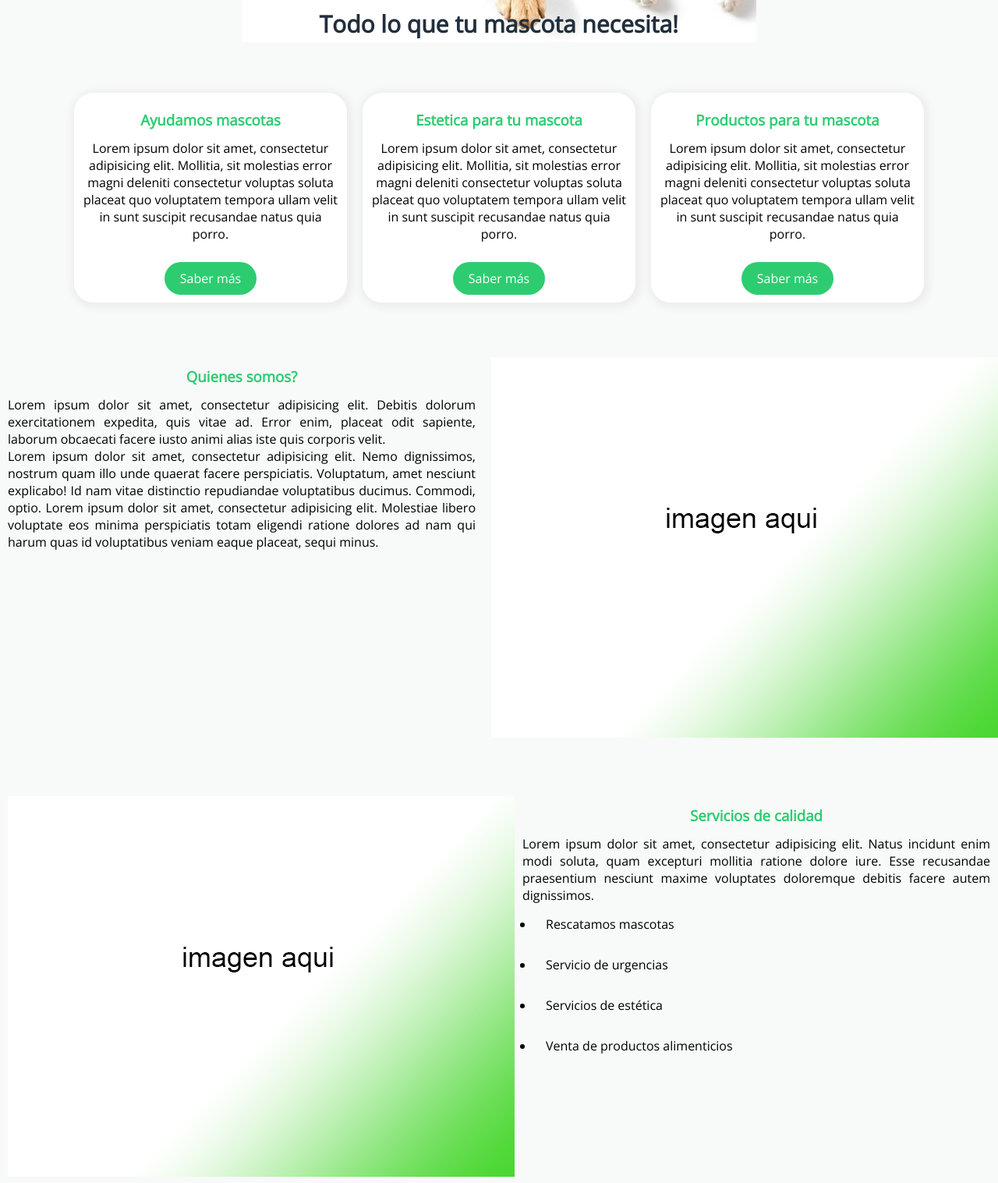
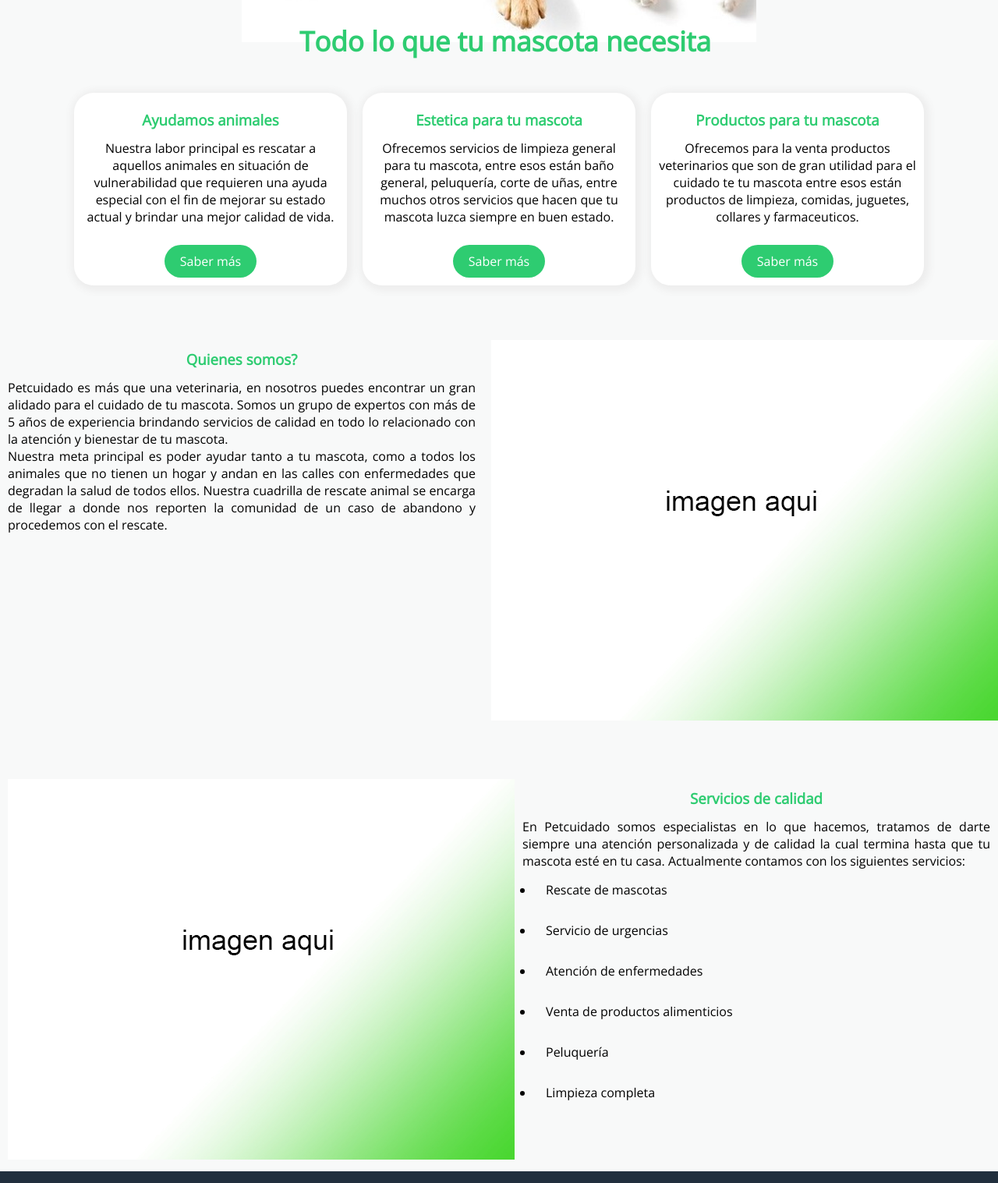
Before and after one commit to alexandergr27/petCuidado, a plain HTML site: page index.html in a window 1280 px wide. Shown: the part 400-1917 px from the top of the page at 78% size. Drawn offline with nearby package versions, Linux system fonts and the light colour scheme.

Commit message:
Cambiando el texto de las cosas

```diff
--- a/css/stylesPetCuidado.css
+++ b/css/stylesPetCuidado.css
@@ -92,13 +92,14 @@
 .imageText {
 
 	position: absolute;
-	top: 87%;
-	left: 32%;
+	top: 92%;
+	left: 30%;
 
-	font-size: 30px;
+	font-size: 35px;
 	font-family: 'Titillium Web', sans-serif;
 	font-weight: 700;
-	color: #212F3D;
+	/*color: #212F3D;*/
+	color: #2ECC71;
 }
 
 .flex-container {
--- a/index.html
+++ b/index.html
@@ -28,27 +28,27 @@
 			<div class="contentImage">
 				<img src="images/img1.jpg" alt="">
 				<div class="imageText">
-					<p>Todo lo que tu mascota necesita!</p>
+					<p>Todo lo que tu mascota necesita</p>
 				</div>
 			</div>
 
 			<div class="flex-container">
 
 				<div class="flexcard">
-					<h3>Ayudamos mascotas</h3>
-					<p>Lorem ipsum dolor sit amet, consectetur adipisicing elit. Mollitia, sit molestias error magni deleniti consectetur voluptas soluta placeat quo voluptatem tempora ullam velit in sunt suscipit recusandae natus quia porro.</p>
+					<h3>Ayudamos animales</h3>
+					<p>Nuestra labor principal es rescatar a aquellos animales en situación de vulnerabilidad que requieren una ayuda especial con el fin de mejorar su estado actual y brindar una mejor calidad de vida.</p>
 					<button type="button" class="flexcardButton">Saber más</button>
 				</div>
 
 				<div class="flexcard">
 					<h3>Estetica para tu mascota</h3>
-					<p>Lorem ipsum dolor sit amet, consectetur adipisicing elit. Mollitia, sit molestias error magni deleniti consectetur voluptas soluta placeat quo voluptatem tempora ullam velit in sunt suscipit recusandae natus quia porro.</p>
+					<p>Ofrecemos servicios de limpieza general para tu mascota, entre esos están baño general, peluquería, corte de uñas, entre muchos otros servicios que hacen que tu mascota luzca siempre en buen estado.</p>
 					<button type="button" class="flexcardButton">Saber más</button>
 				</div>
 
 				<div class="flexcard">
 					<h3>Productos para tu mascota</h3>
-					<p>Lorem ipsum dolor sit amet, consectetur adipisicing elit. Mollitia, sit molestias error magni deleniti consectetur voluptas soluta placeat quo voluptatem tempora ullam velit in sunt suscipit recusandae natus quia porro.</p>
+					<p>Ofrecemos para la venta productos veterinarios que son de gran utilidad para el cuidado te tu mascota entre esos están productos de limpieza, comidas, juguetes, collares y farmaceuticos.</p>
 					<button type="button" class="flexcardButton">Saber más</button>
 				</div>
 			</div>
@@ -56,8 +56,8 @@
 			<div class="flex-container">
 				<div class="flexAbout1">
 					<h3>Quienes somos?</h3>
-					<p>Lorem ipsum dolor sit amet, consectetur adipisicing elit. Debitis dolorum exercitationem expedita, quis vitae ad. Error enim, placeat odit sapiente, laborum obcaecati facere iusto animi alias iste quis corporis velit.</p>
-					<p>	Lorem ipsum dolor sit amet, consectetur adipisicing elit. Nemo dignissimos, nostrum quam illo unde quaerat facere perspiciatis. Voluptatum, amet nesciunt explicabo! Id nam vitae distinctio repudiandae voluptatibus ducimus. Commodi, optio. Lorem ipsum dolor sit amet, consectetur adipisicing elit. Molestiae libero voluptate eos minima perspiciatis totam eligendi ratione dolores ad nam qui harum quas id voluptatibus veniam eaque placeat, sequi minus.</p>
+					<p>Petcuidado es más que una veterinaria, en nosotros puedes encontrar un gran alidado para el cuidado de tu mascota. Somos un grupo de expertos con más de 5 años de experiencia brindando servicios de calidad en todo lo relacionado con la atención y bienestar de tu mascota.</p>
+					<p>	Nuestra meta principal es poder ayudar tanto a tu mascota, como a todos los animales que no tienen un hogar y andan en las calles con enfermedades que degradan la salud de todos ellos. Nuestra cuadrilla de rescate animal se encarga de llegar a donde nos reporten la comunidad de un caso de abandono y procedemos con el rescate.</p>
 				</div>
 				<div class="flexAbout">
 					<img src="images/modelo1.jpg" alt="">
@@ -71,12 +71,14 @@
 				</div>
 				<div class="flexAbout">
 					<h3>Servicios de calidad</h3>
-					<p>Lorem ipsum dolor sit amet, consectetur adipisicing elit. Natus incidunt enim modi soluta, quam excepturi mollitia ratione dolore iure. Esse recusandae praesentium nesciunt maxime voluptates doloremque debitis facere autem dignissimos.</p>
+					<p>En Petcuidado somos especialistas en lo que hacemos, tratamos de darte siempre una atención personalizada y de calidad la cual termina hasta que tu mascota esté en tu casa. Actualmente contamos con los siguientes servicios:</p>
 					<ul class="serviceList">
-						<li>Rescatamos mascotas</li>
+						<li>Rescate de mascotas</li>
 						<li>Servicio de urgencias</li>
-						<li>Servicios de estética</li>
+						<li>Atención de enfermedades</li>
 						<li>Venta de productos alimenticios</li>
+						<li>Peluquería</li>
+						<li>Limpieza completa</li>
 					</ul>
 				</div>
 			</div>
```
